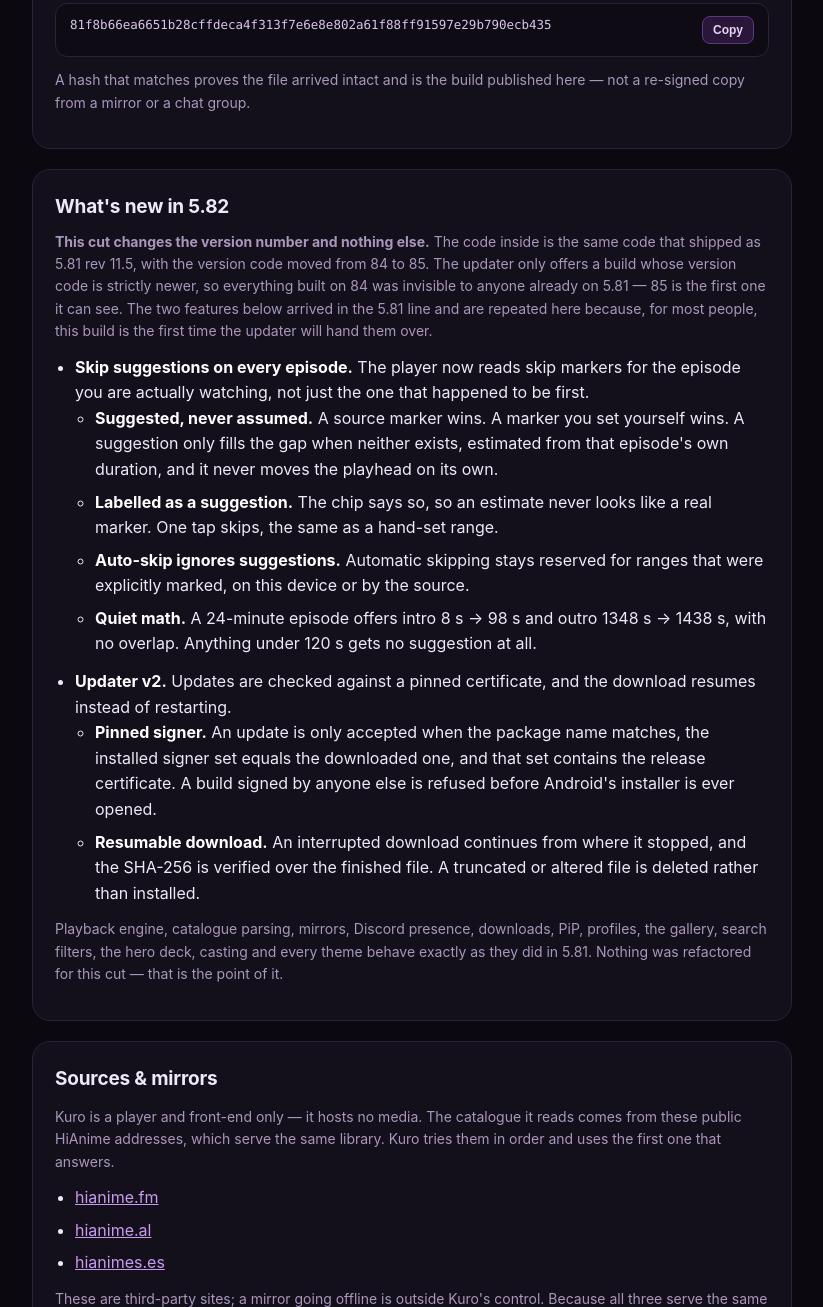
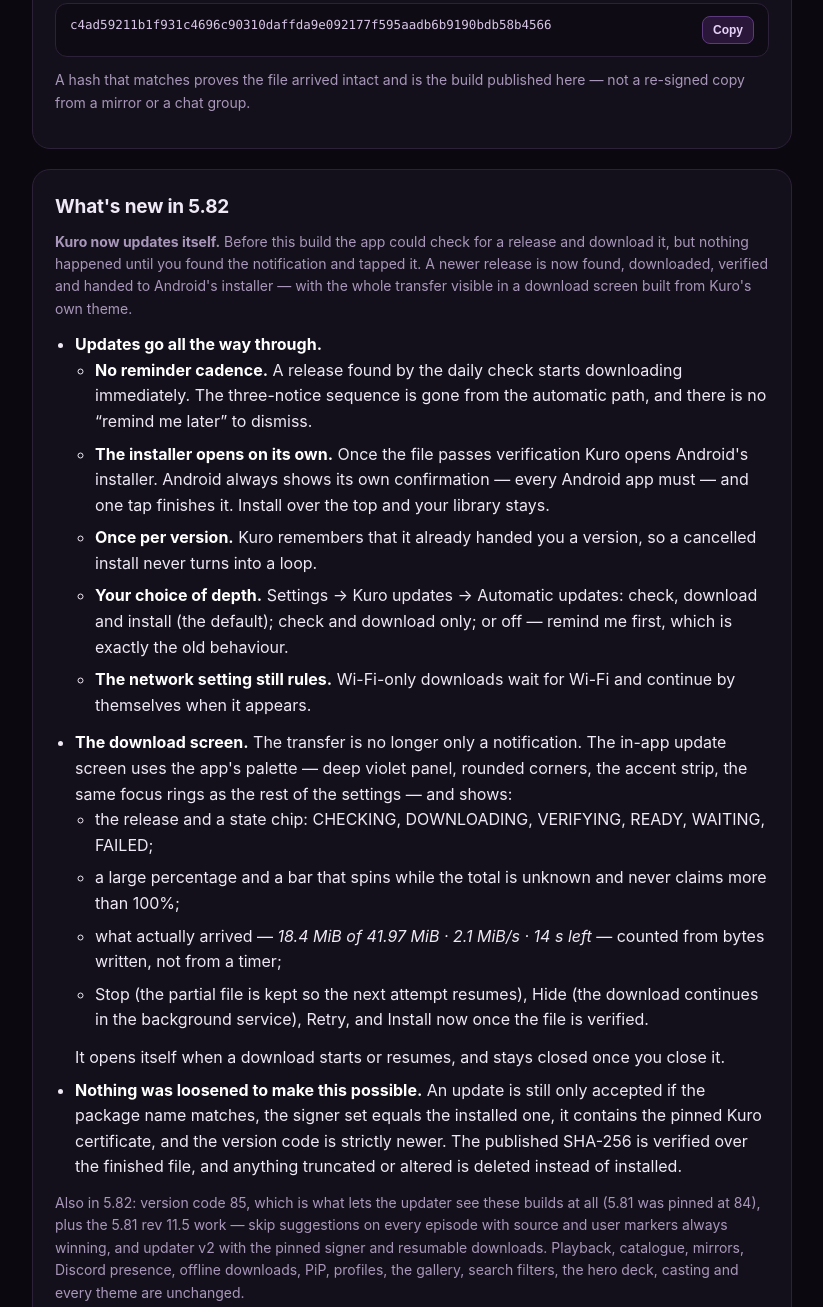
Before and after one commit to Lovelycrxshx/Kuro-tv-Releases, a plain HTML site: page index.html in a window 1280 px wide. Shown: the part 1113-2420 px from the top of the page, without its empty margins (228-1051 px from the left). Drawn offline with Linux system fonts and the light colour scheme.

Commit message:
5.82 cut 2: release notes, site and publish artifacts for the automatic-update build
Co-authored-by: arena-agent <297053741+arena-agent@users.noreply.github.com>

```diff
--- a/index.html
+++ b/index.html
@@ -143,8 +143,8 @@
       Already on an older Kuro? Install straight over it — <strong>do not uninstall first</strong>.
       Same package, same signing key, so your profiles, watch list, history and logins stay put.
       5.82 is the first cut whose version code (85) is newer than 5.81's (84), so the in-app updater
-      will finally offer it. It carries no new features — it is the 5.81 rev 11.5 code under a new
-      version code, which is exactly why the updater can see it now.
+      finally offers it — and this cut is the one that installs itself: a newer release is found,
+      downloaded, verified and handed to Android's installer on its own.
     </p>
   </section>
 
@@ -153,7 +153,7 @@
     <p class="muted">Every build is signed with the same key since 5.62. Compare the SHA-256 of the file you
       downloaded with this one.</p>
     <div class="hashbox">
-      <code id="sha">81f8b66ea6651b28cffdeca4f313f7e6e8e802a61f88ff91597e29b790ecb435</code>
+      <code id="sha">c4ad59211b1f931c4696c90310daffda9e092177f595aadb6b9190bdb58b4566</code>
       <button class="copy" onclick="copyHash(this)">Copy</button>
     </div>
     <p class="muted" style="margin-top:12px">
@@ -165,44 +165,53 @@
   <section class="card new">
     <h2>What's new in 5.82</h2>
     <p class="muted" style="margin-top:-4px">
-      <strong>This cut changes the version number and nothing else.</strong> The code inside is the same
-      code that shipped as 5.81 rev 11.5, with the version code moved from 84 to 85. The updater only
-      offers a build whose version code is strictly newer, so everything built on 84 was invisible to
-      anyone already on 5.81 &mdash; 85 is the first one it can see. The two features below arrived in the
-      5.81 line and are repeated here because, for most people, this build is the first time the updater
-      will hand them over.
+      <strong>Kuro now updates itself.</strong> Before this build the app could check for a release and
+      download it, but nothing happened until you found the notification and tapped it. A newer release is
+      now found, downloaded, verified and handed to Android's installer &mdash; with the whole transfer
+      visible in a download screen built from Kuro's own theme.
     </p>
     <ul>
-      <li><strong>Skip suggestions on every episode.</strong> The player now reads skip markers for the
-        episode you are actually watching, not just the one that happened to be first.
+      <li><strong>Updates go all the way through.</strong>
         <ul>
-          <li><strong>Suggested, never assumed.</strong> A source marker wins. A marker you set yourself
-            wins. A suggestion only fills the gap when neither exists, estimated from that episode's own
-            duration, and it never moves the playhead on its own.</li>
-          <li><strong>Labelled as a suggestion.</strong> The chip says so, so an estimate never looks like
-            a real marker. One tap skips, the same as a hand-set range.</li>
-          <li><strong>Auto-skip ignores suggestions.</strong> Automatic skipping stays reserved for ranges
-            that were explicitly marked, on this device or by the source.</li>
-          <li><strong>Quiet math.</strong> A 24-minute episode offers intro 8&nbsp;s &rarr; 98&nbsp;s and
-            outro 1348&nbsp;s &rarr; 1438&nbsp;s, with no overlap. Anything under 120&nbsp;s gets no
-            suggestion at all.</li>
+          <li><strong>No reminder cadence.</strong> A release found by the daily check starts downloading
+            immediately. The three-notice sequence is gone from the automatic path, and there is no
+            &ldquo;remind me later&rdquo; to dismiss.</li>
+          <li><strong>The installer opens on its own.</strong> Once the file passes verification Kuro opens
+            Android's installer. Android always shows its own confirmation &mdash; every Android app must
+            &mdash; and one tap finishes it. Install over the top and your library stays.</li>
+          <li><strong>Once per version.</strong> Kuro remembers that it already handed you a version, so a
+            cancelled install never turns into a loop.</li>
+          <li><strong>Your choice of depth.</strong> Settings &rarr; Kuro updates &rarr; Automatic updates:
+            check, download and install (the default); check and download only; or off &mdash; remind me
+            first, which is exactly the old behaviour.</li>
+          <li><strong>The network setting still rules.</strong> Wi-Fi-only downloads wait for Wi-Fi and
+            continue by themselves when it appears.</li>
         </ul>
       </li>
-      <li><strong>Updater v2.</strong> Updates are checked against a pinned certificate, and the download
-        resumes instead of restarting.
+      <li><strong>The download screen.</strong> The transfer is no longer only a notification. The in-app
+        update screen uses the app's palette &mdash; deep violet panel, rounded corners, the accent strip,
+        the same focus rings as the rest of the settings &mdash; and shows:
         <ul>
-          <li><strong>Pinned signer.</strong> An update is only accepted when the package name matches, the
-            installed signer set equals the downloaded one, and that set contains the release certificate.
-            A build signed by anyone else is refused before Android's installer is ever opened.</li>
-          <li><strong>Resumable download.</strong> An interrupted download continues from where it stopped,
-            and the SHA-256 is verified over the finished file. A truncated or altered file is deleted
-            rather than installed.</li>
+          <li>the release and a state chip: CHECKING, DOWNLOADING, VERIFYING, READY, WAITING, FAILED;</li>
+          <li>a large percentage and a bar that spins while the total is unknown and never claims more than
+            100%;</li>
+          <li>what actually arrived &mdash; <em>18.4 MiB of 41.97 MiB &middot; 2.1 MiB/s &middot; 14 s
+            left</em> &mdash; counted from bytes written, not from a timer;</li>
+          <li>Stop (the partial file is kept so the next attempt resumes), Hide (the download continues in
+            the background service), Retry, and Install now once the file is verified.</li>
         </ul>
+        It opens itself when a download starts or resumes, and stays closed once you close it.
       </li>
+      <li><strong>Nothing was loosened to make this possible.</strong> An update is still only accepted if
+        the package name matches, the signer set equals the installed one, it contains the pinned Kuro
+        certificate, and the version code is strictly newer. The published SHA-256 is verified over the
+        finished file, and anything truncated or altered is deleted instead of installed.</li>
     </ul>
-    <p class="muted">Playback engine, catalogue parsing, mirrors, Discord presence, downloads, PiP,
-      profiles, the gallery, search filters, the hero deck, casting and every theme behave exactly as they
-      did in 5.81. Nothing was refactored for this cut &mdash; that is the point of it.</p>
+    <p class="muted">Also in 5.82: version code 85, which is what lets the updater see these builds at all
+      (5.81 was pinned at 84), plus the 5.81 rev 11.5 work &mdash; skip suggestions on every episode with
+      source and user markers always winning, and updater v2 with the pinned signer and resumable
+      downloads. Playback, catalogue, mirrors, Discord presence, offline downloads, PiP, profiles, the
+      gallery, search filters, the hero deck, casting and every theme are unchanged.</p>
   </section>
 
   <section class="card">
@@ -280,7 +289,7 @@
     <p>Kuro.tv is built by <strong>lovelycrxshx</strong>.<br>
       Independent project — not affiliated with Google, Android, or any streaming service.<br>
       <a href="https://github.com/Lovelycrxshx/Kuro-tv-Releases">GitHub repository</a> · <a href="https://github.com/Lovelycrxshx/Kuro-tv-Releases/releases/tag/v5.82">Release v5.82</a> ·
-      <span class="mono">81f8b66ea665…</span></p>
+      <span class="mono">c4ad59211b1f…</span></p>
   </footer>
 
 </div>
```
Also changed, not shown: 4 other files.
